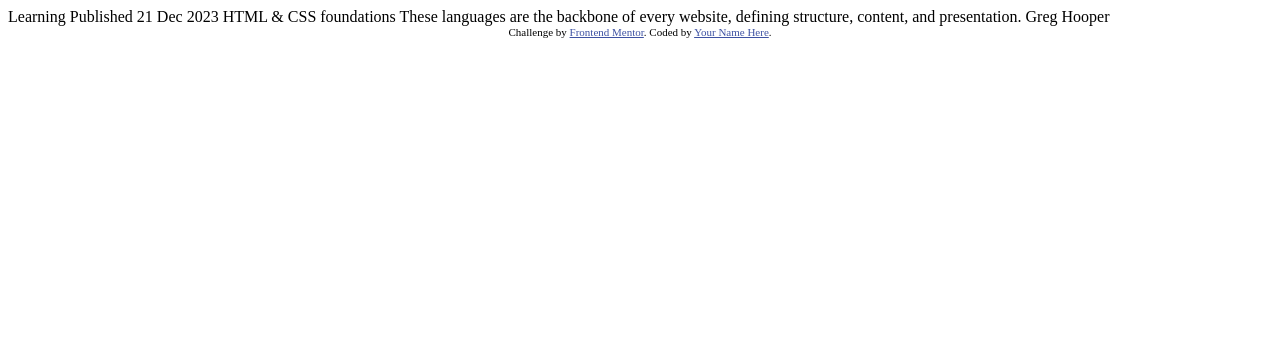
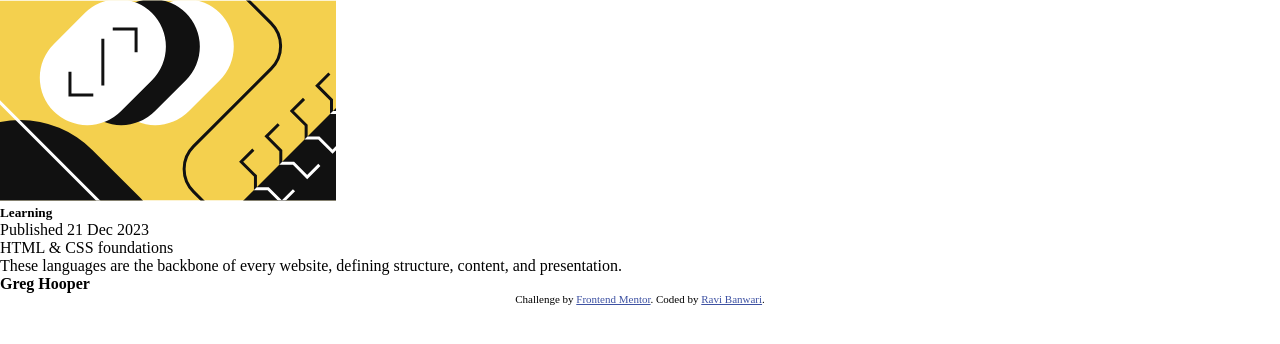
Before and after one commit to Flammendeingo-85/blogPreviewCard, a plain HTML site: page index.html in a window 1280 px wide. Drawn offline with Linux system fonts and the light colour scheme.

Commit message:
ADD root-styles to css, and classes to html-file

```diff
--- a/css/style.css
+++ b/css/style.css
@@ -0,0 +1,35 @@
+:root {
+  /* COLORS */
+  --Yellow: hsl(47, 88%, 63%);
+  --White: hsl(0, 0%, 100%);
+  --Gray-500: hsl(0, 0%, 42%);
+  --Gray-950: hsl(0, 0%, 7%);
+
+  /* FONT */
+  --ff-figtree: "Figtree", sans-serif;
+
+  --fw-500: 500;
+  --fw-700: 700;
+
+  --fs-p: 1rem;
+}
+
+*,
+*::before,
+*::after {
+  margin: 0;
+  padding: 0;
+  box-sizing: border-box;
+}
+
+
+
+
+
+.attribution {
+  font-size: 11px;
+  text-align: center;
+}
+.attribution a {
+  color: hsl(228, 45%, 44%);
+}
--- a/index.html
+++ b/index.html
@@ -1,34 +1,54 @@
 <!DOCTYPE html>
 <html lang="en">
   <head>
-  <meta charset="UTF-8">
-  <meta name="viewport" content="width=device-width, initial-scale=1.0"> <!-- displays site properly based on user's device -->
-
-  <link rel="icon" type="image/png" sizes="32x32" href="./assets/images/favicon-32x32.png">
-
+    <meta charset="UTF-8" />
+    <!-- displays site properly based on user's device -->
+    <meta name="viewport" content="width=device-width, initial-scale=1.0" />
+    <!-- FAVICON -->
+    <link
+      rel="icon"
+      type="image/png"
+      sizes="32x32"
+      href="./assets/images/favicon-32x32.png"
+    />
+    <!-- FONT -->
+    <link rel="preconnect" href="https://fonts.googleapis.com" />
+    <link rel="preconnect" href="https://fonts.gstatic.com" crossorigin />
+    <link
+      href="https://fonts.googleapis.com/css2?family=Figtree:ital,wght@0,300..900;1,300..900&display=swap"
+      rel="stylesheet"
+    />
+    <!-- CSS -->
+    <link rel="stylesheet" href="./css/style.css" />
     <title>Frontend Mentor | Blog preview card</title>
-
-  <!-- Feel free to remove these styles or customise in your own stylesheet 👍 -->
-  <style>
-    .attribution { font-size: 11px; text-align: center; }
-    .attribution a { color: hsl(228, 45%, 44%); }
-  </style>
   </head>
   <body>
-
-  Learning
-
-  Published 21 Dec 2023
-
-  HTML & CSS foundations
-
-  These languages are the backbone of every website, defining structure, content, and presentation.
-
-  Greg Hooper
-
+    <!-- CARD -->
+    <div class="card-container">
+      <div class="card-image">
+        <img src="./assets/images/illustration-article.svg" alt="card-image" />
+      </div>
+      <div class="yellow-background">
+        <h5>Learning</h5>
+      </div>
+      <div class="card-date">
+        <p>Published 21 Dec 2023</p>
+      </div>
+      <div class="card-header">HTML & CSS foundations</div>
+      <div class="card-paragraph">
+        These languages are the backbone of every website, defining structure,
+        content, and presentation.
+      </div>
+      <div class="card-author">
+        <h4>Greg Hooper</h4>
+      </div>
+    </div>
+    <!-- Attribution -->
     <div class="attribution">
-    Challenge by <a href="https://www.frontendmentor.io?ref=challenge" target="_blank">Frontend Mentor</a>.
-    Coded by <a href="#">Your Name Here</a>.
+      Challenge by
+      <a href="https://www.frontendmentor.io?ref=challenge" target="_blank"
+        >Frontend Mentor</a
+      >. Coded by <a href="#">Ravi Banwari</a>.
     </div>
   </body>
 </html>
```
Lines whose indentation alone changed are shown as unchanged.
